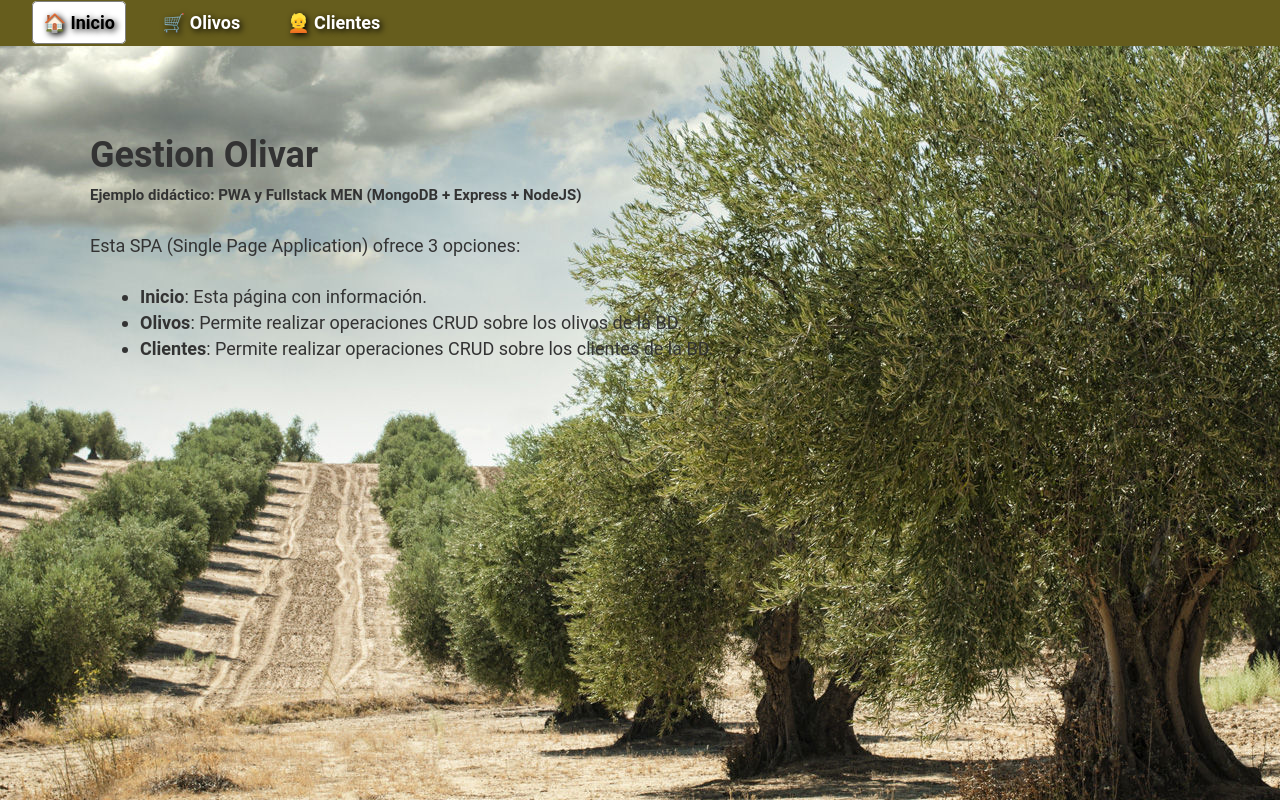
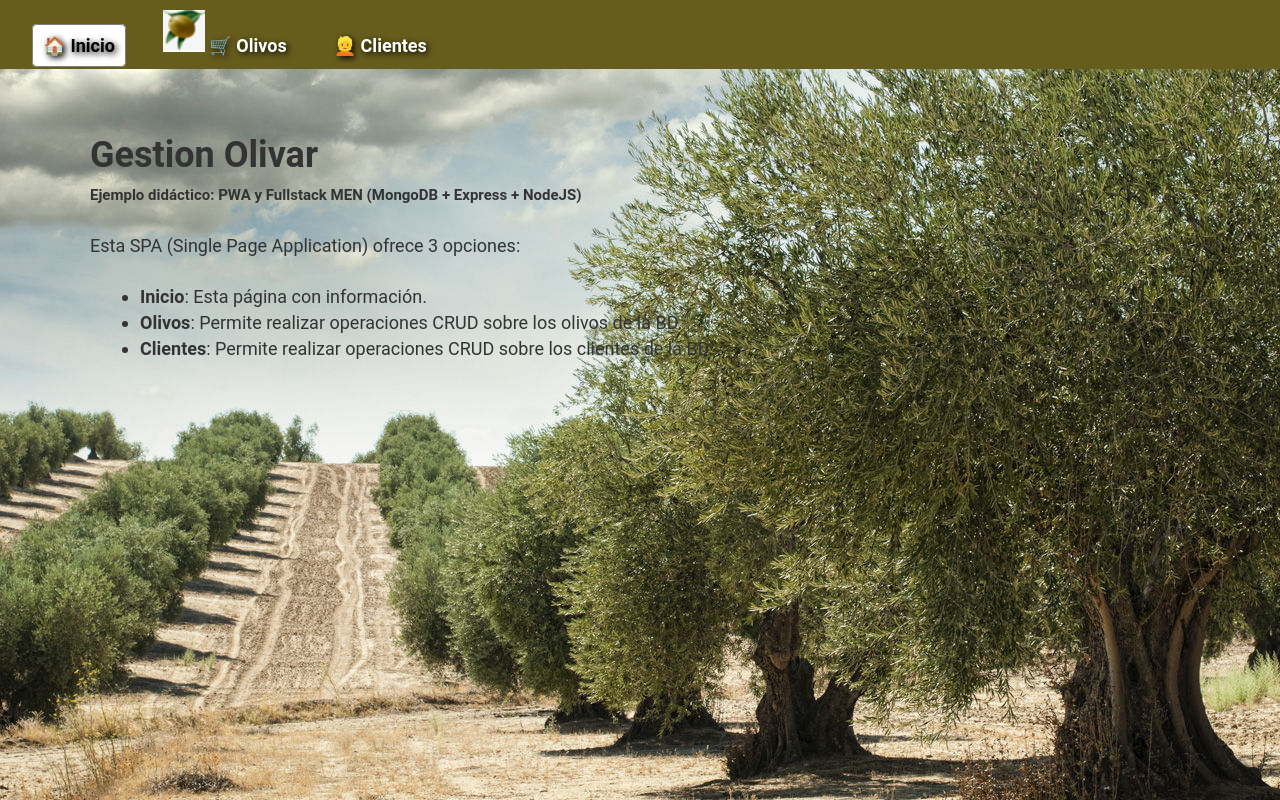
Before and after one commit to raom30/gestion-olivar, a website: page public/index.html in a window 1280 px wide. Drawn offline with Linux system fonts and the light colour scheme.

Commit message:
Icono aceituna

```diff
--- a/public/index.html
+++ b/public/index.html
@@ -37,7 +37,7 @@
 <label for="menu-inicio" id="menu-inicio-label"> <span> 🏠 </span></label>
 
 <input name="menu-opcion" type="radio" id="menu-articulos">
-<label for="menu-articulos" id="menu-articulos-label"> <span> 🛒 </span></label>
+<label for="menu-articulos" id="menu-articulos-label"> <span>  <img src="favicon-32x32.png" alt="Aceituna" height="42" width="42"> 🛒 </span></label>
 
 <input name="menu-opcion" type="radio" id="menu-clientes">
 <label for="menu-clientes" id="menu-clientes-label"> <span> 👱 </span></label>
```
